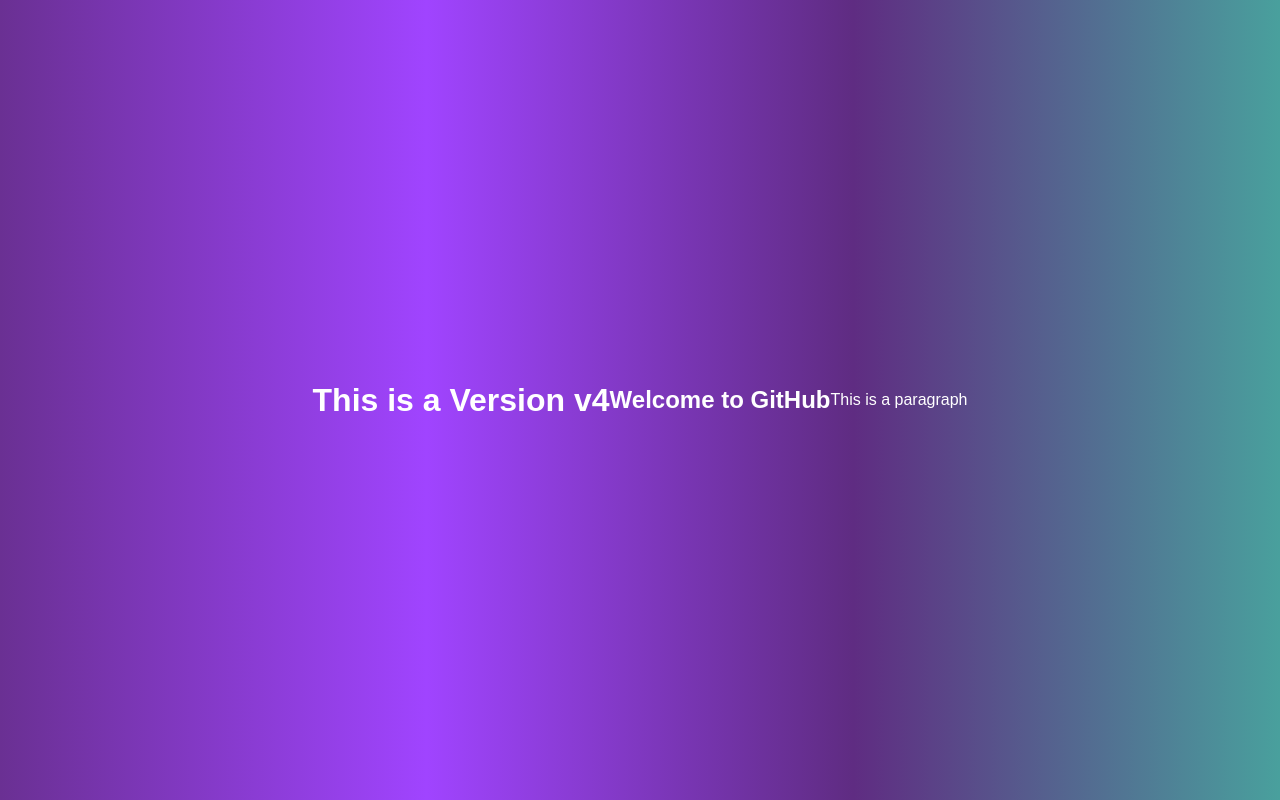
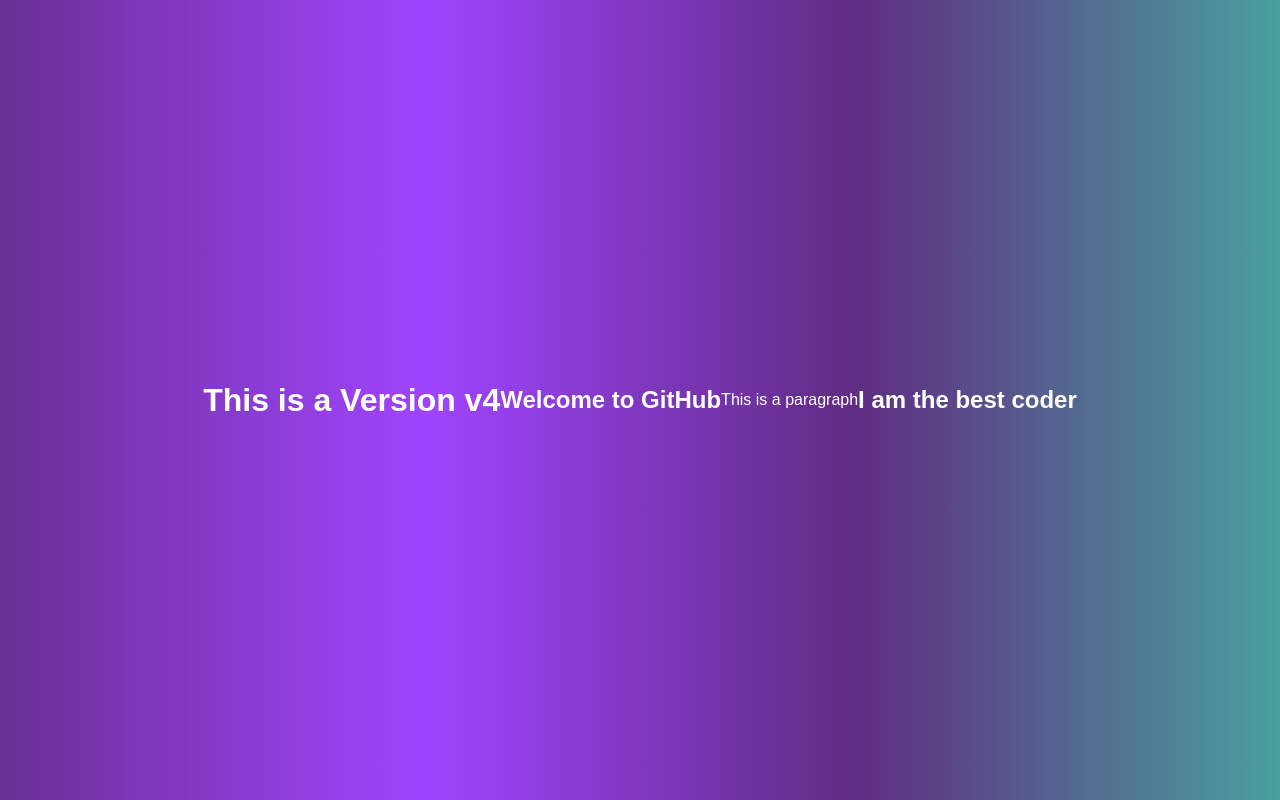
Before and after one commit to mahendra917/gitlearn, a plain HTML site: page index.html in a window 1280 px wide. Drawn offline with Linux system fonts and the light colour scheme.

Commit message:
added new h2

```diff
--- a/index.html
+++ b/index.html
@@ -12,6 +12,7 @@
     <h1>This is a Version v4</h1>
     <h2>Welcome to GitHub</h2>
     <p>This is a paragraph</p>
+    <h2>I am the best coder</h2>
 
 </body>
 
```
